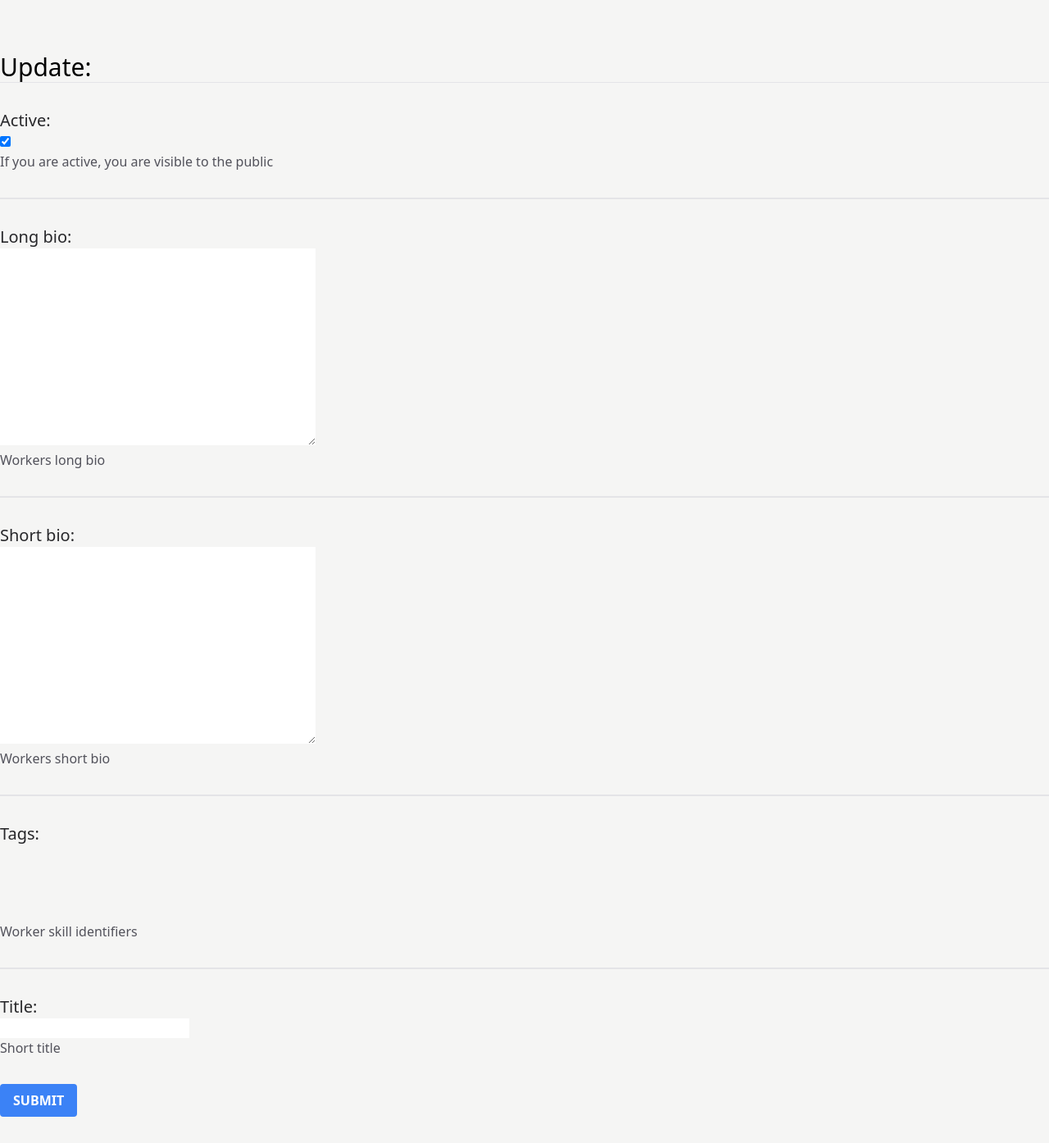
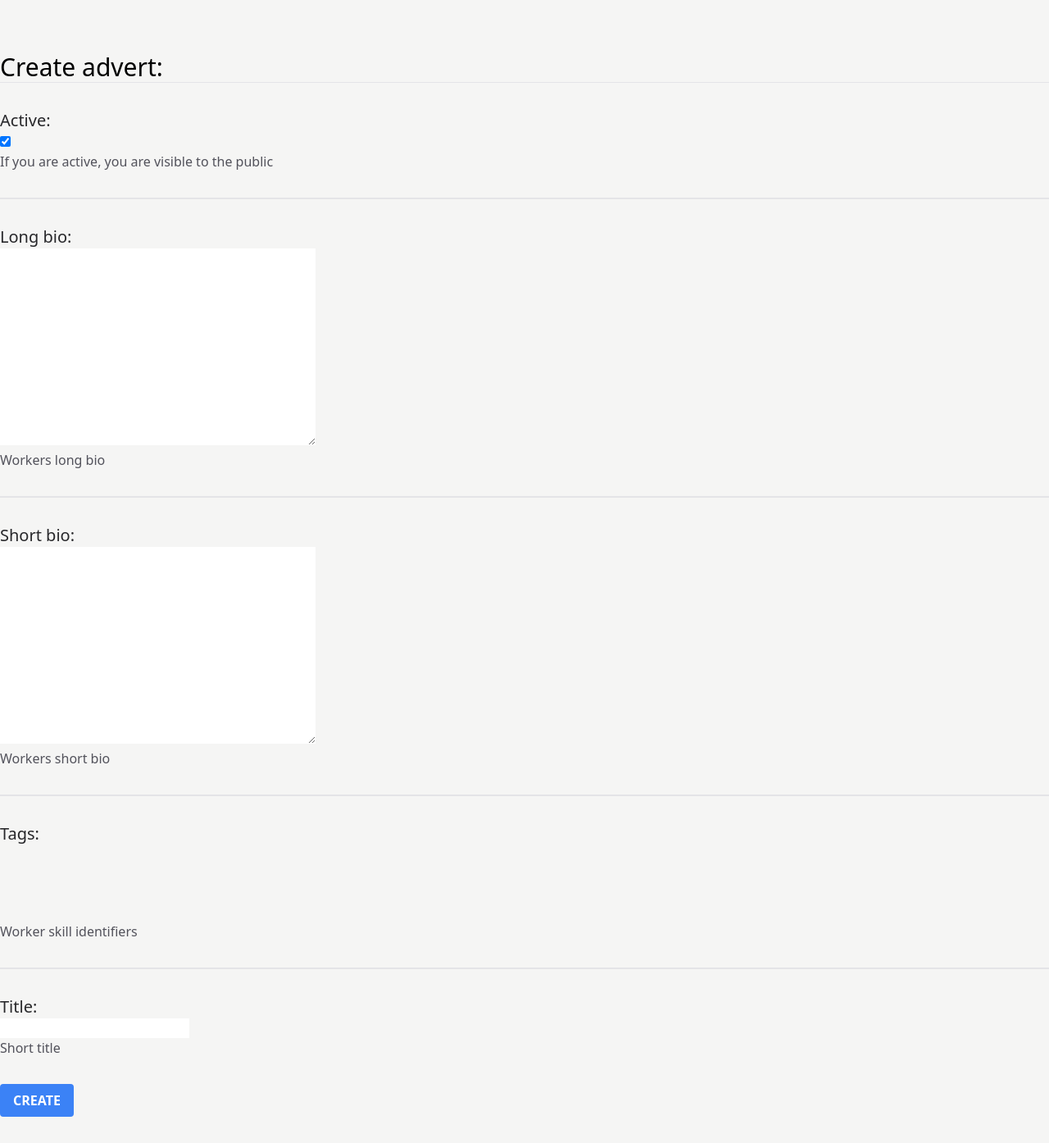
Before and after one commit to gedkirkham/volm, a Django app: page /workers/new/ in a window 1280 px wide. Shown: the part 137-1531 px from the top of the page at 82% size. Run offline with Django 3.2, Linux system fonts and the light colour scheme; the visitor is signed in with stand-in values (Sample User, id 1); data that the repository does not hold is empty; style sheets or scripts are compiled from the project's sources; some libraries are stand-ins or nearby versions.

Commit message:
refactor: update worker update create template to represent creating an advert

```diff
--- a/volm/workers/templates/workers/worker_update_create_form.html
+++ b/volm/workers/templates/workers/worker_update_create_form.html
@@ -6,7 +6,7 @@
 
         <fieldset>
             <legend class="tw-text-3xl">
-                Update:
+                Create advert:
             </legend>
 
             <hr />
@@ -84,7 +84,7 @@
                 class="tw_neutral_button tw_button_anchor"
                 type="submit"
             >
-                SUBMIT
+                CREATE
             </button>
         </fieldset>
     </form>
```
